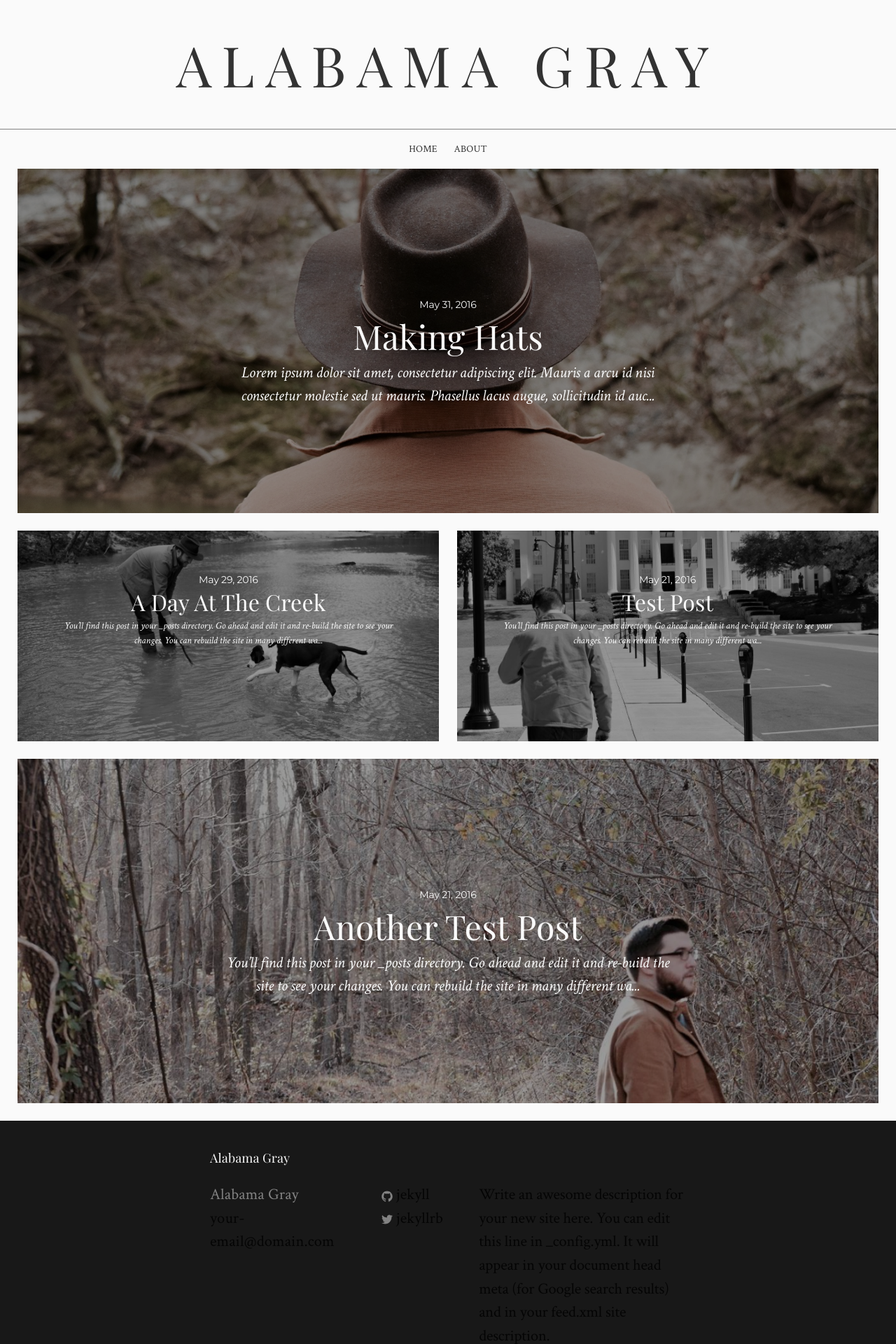
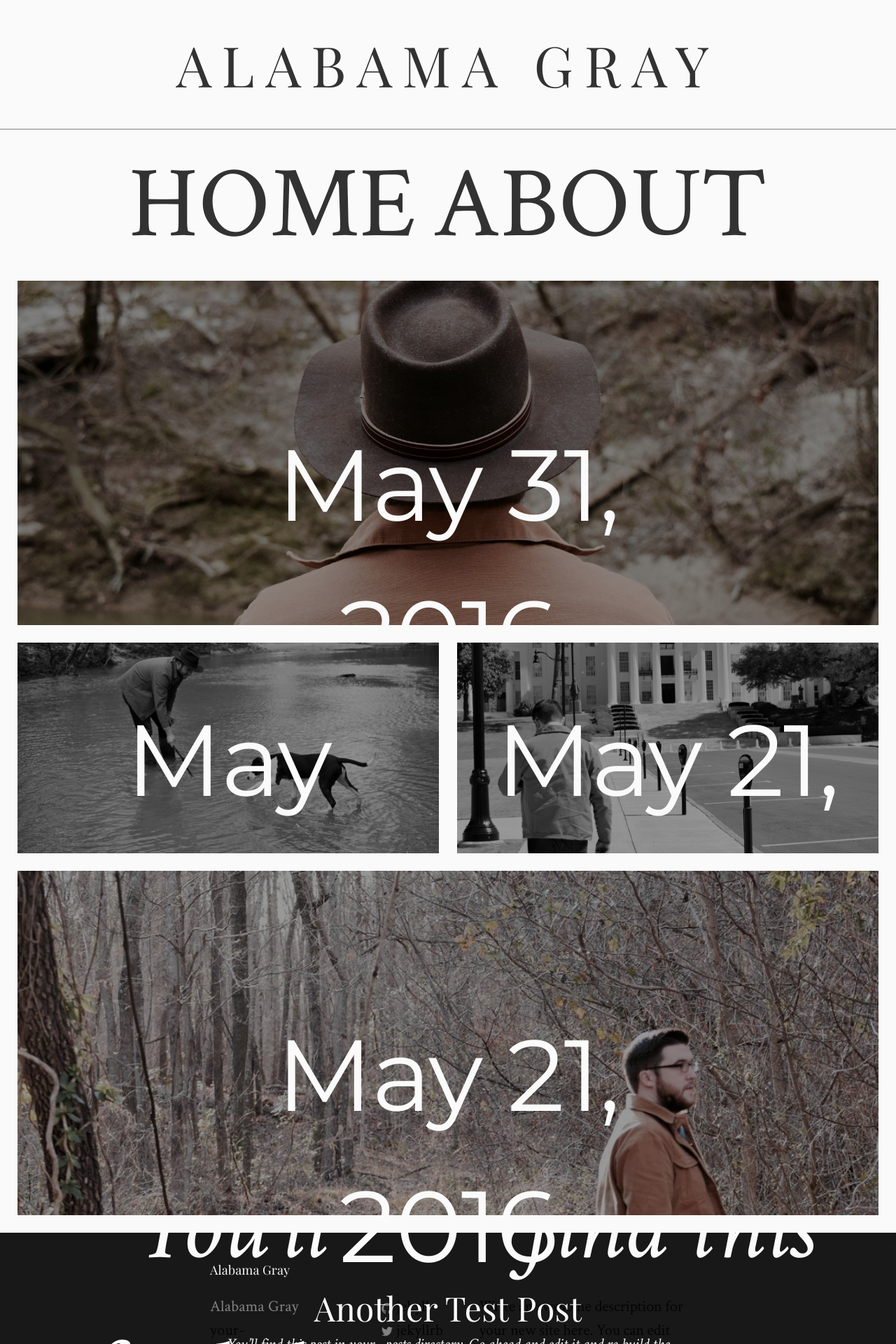
Before and after one commit to jtgry/blog, a Jekyll site: the page built from index.html, in a window 1280 px wide. Shown: the top 1920 px of the page at 70% size. Built offline with Jekyll 4.4.1, drawn with Linux system fonts in a browser that asks for light colours; some web fonts are replaced.

Commit message:
Updated '/css/main.scss' via CloudCannon

```diff
--- a/css/main.scss
+++ b/css/main.scss
@@ -10,7 +10,7 @@
 $alt-font-family: "Montserrat", sans-serif;
 $base-font-size:   16px;
 $base-font-weight: 400;
-$small-font-size:  $base-font-size * 0.875;
+$small-font-size:  $base-font-size * 09;
 $base-line-height: 1.5;
 $base-letter-spacing: .01rem;
 
```
